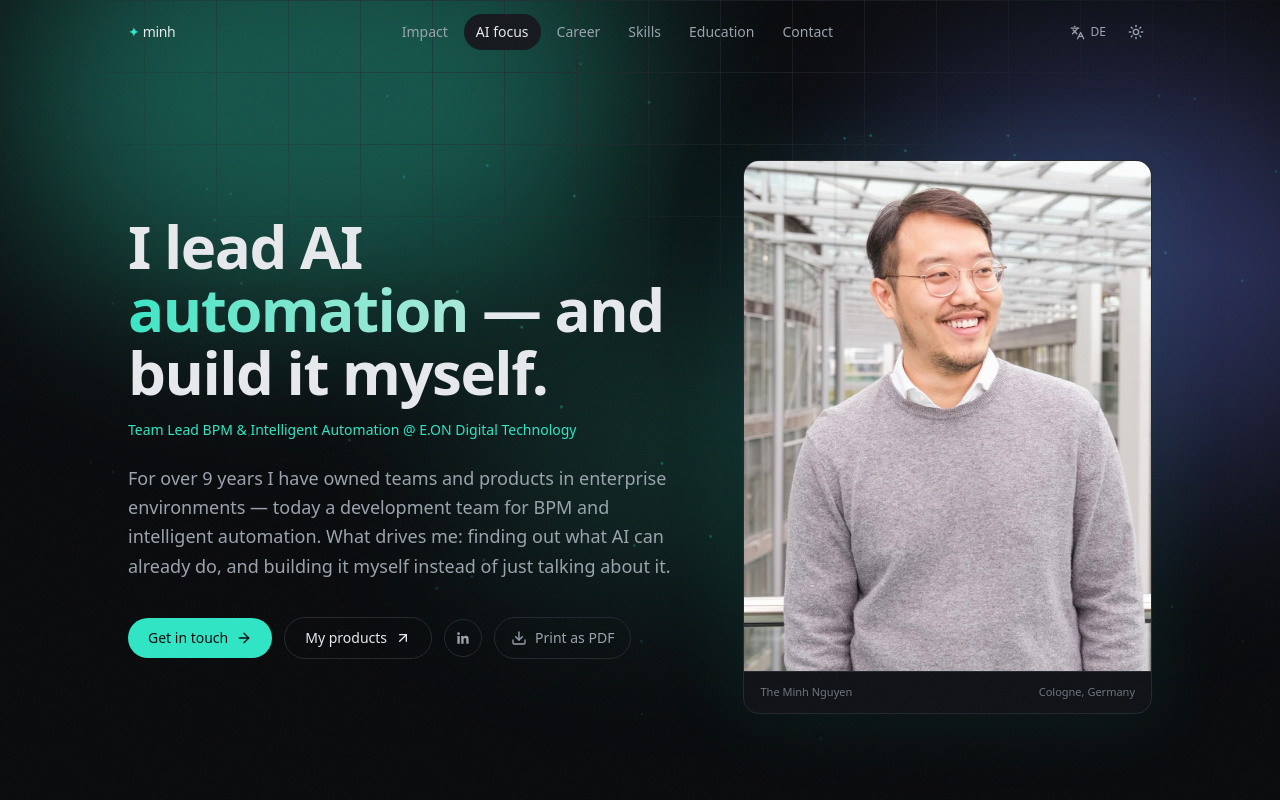
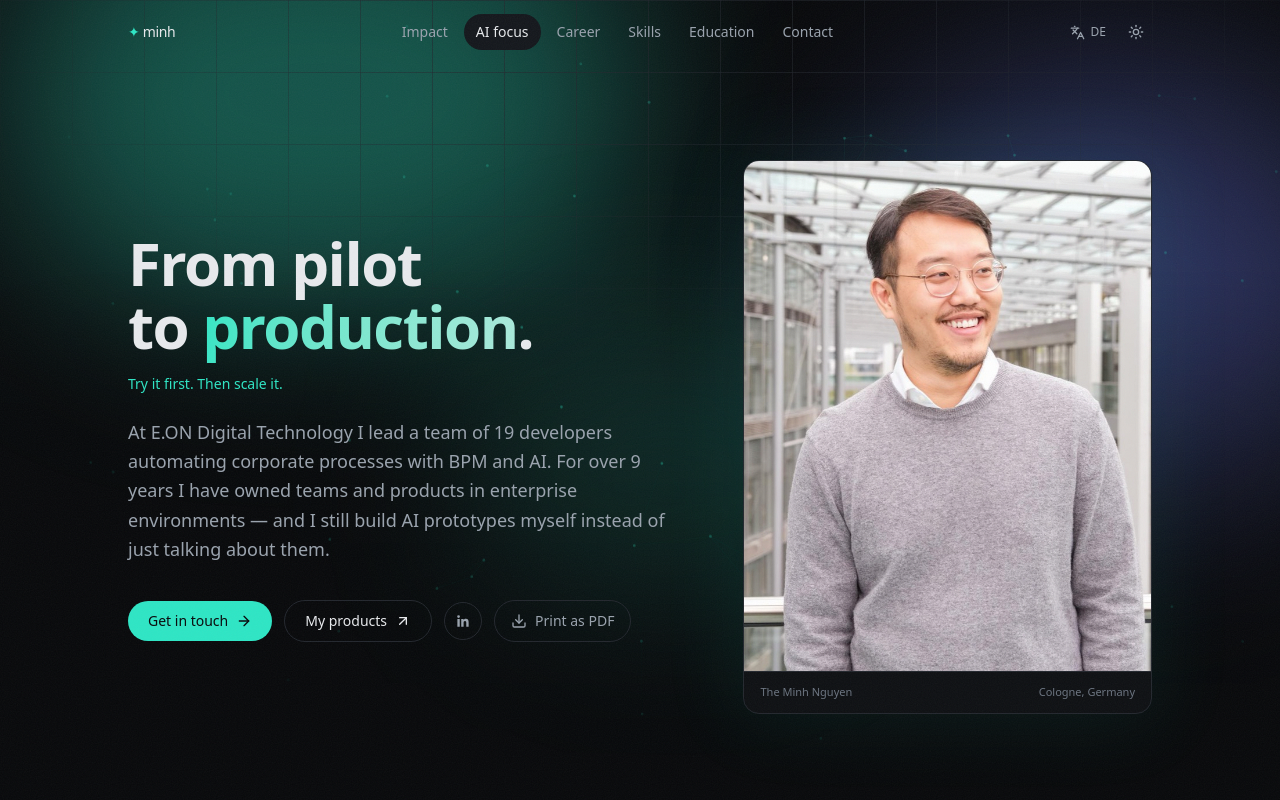
Before and after one commit to theminhnguyen/minh-cv, a Next.js app: page / in a window 1280 px wide. Shown: the top 800 px of the page. Built offline with nearby package versions, Linux system fonts and the light colour scheme.

Commit message:
Neue Headline 'Vom Pilot in den Betrieb', Subline 'Erst ausprobieren. Dann skalieren.', Hero-Redundanz aufgeloest

```diff
--- a/src/app/layout.tsx
+++ b/src/app/layout.tsx
@@ -20,7 +20,7 @@ const mono = JetBrains_Mono({
 });
 
 const description =
-  "The Minh Nguyen — Team Lead BPM & Intelligent Automation bei E.ON Digital Technology. 9+ Jahre Produkt-, Projekt- und Führungsverantwortung. Führt KI-Automatisierung im Konzern und baut eigene KI-Produkte.";
+  "The Minh Nguyen — Team Lead BPM & Intelligent Automation bei E.ON Digital Technology. Führt ein Team von 19 Entwicklern und bringt KI-Projekte vom Piloten in den Betrieb. 9+ Jahre Produkt-, Projekt- und Führungsverantwortung.";
 
 const title = "The Minh Nguyen — Team Lead BPM & Intelligent Automation";
 
--- a/src/content/site.ts
+++ b/src/content/site.ts
@@ -12,16 +12,16 @@ export const site = {
 
 export const hero = {
   eyebrow: {
-    de: "Team Lead BPM & Intelligent Automation @ E.ON Digital Technology",
-    en: "Team Lead BPM & Intelligent Automation @ E.ON Digital Technology",
+    de: "Erst ausprobieren. Dann skalieren.",
+    en: "Try it first. Then scale it.",
   } satisfies L,
   headline: {
-    de: ["Ich führe KI-", "Automatisierung", " — und baue sie selbst."],
-    en: ["I lead AI ", "automation", " — and build it myself."],
+    de: ["Vom Pilot in den ", "Betrieb", "."],
+    en: ["From pilot to ", "production", "."],
   },
   lead: {
-    de: "Seit über 9 Jahren verantworte ich Teams und Produkte in Enterprise-Umgebungen — heute ein Entwicklungsteam für BPM und Intelligent Automation. Was mich antreibt: ausprobieren, was mit KI heute schon geht, und es selbst bauen, statt nur darüber zu reden.",
-    en: "For over 9 years I have owned teams and products in enterprise environments — today a development team for BPM and intelligent automation. What drives me: finding out what AI can already do, and building it myself instead of just talking about it.",
+    de: "Ich führe bei E.ON Digital Technology ein Team von 19 Entwicklern, das Konzernprozesse mit BPM und KI automatisiert. Seit über 9 Jahren verantworte ich Teams und Produkte in Enterprise-Umgebungen — und baue KI-Prototypen weiterhin selbst, statt nur darüber zu reden.",
+    en: "At E.ON Digital Technology I lead a team of 19 developers automating corporate processes with BPM and AI. For over 9 years I have owned teams and products in enterprise environments — and I still build AI prototypes myself instead of just talking about them.",
   } satisfies L,
 };
 
```
